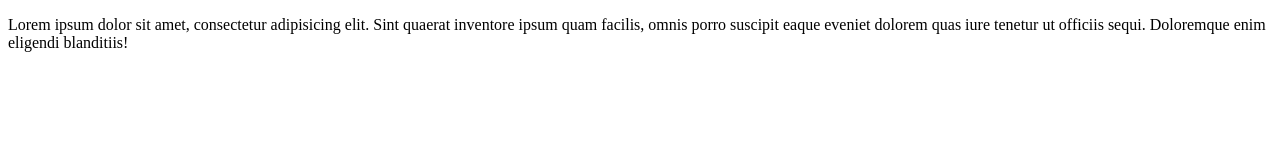
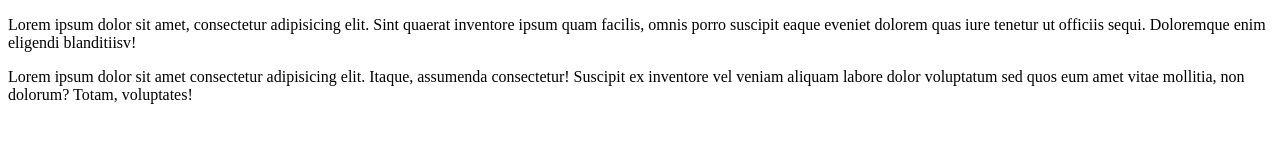
Before and after one commit to carlos2771/Javascript, a plain HTML site: page index.html in a window 1280 px wide. Drawn offline with Linux system fonts and the light colour scheme.

Commit message:
añadi una p

```diff
--- a/index.html
+++ b/index.html
@@ -1,13 +1,19 @@
 <!DOCTYPE html>
 <html lang="en">
+
 <head>
     <meta charset="UTF-8">
     <meta http-equiv="X-UA-Compatible" content="IE=edge">
     <meta name="viewport" content="width=device-width, initial-scale=1.0">
     <title>Document</title>
 </head>
+
 <body>
     <p>Lorem ipsum dolor sit amet, consectetur adipisicing elit. Sint quaerat inventore ipsum quam facilis,
-        omnis porro suscipit eaque eveniet dolorem quas iure tenetur ut officiis sequi. Doloremque enim eligendi blanditiis!</p>
+        omnis porro suscipit eaque eveniet dolorem quas iure tenetur ut officiis sequi. Doloremque enim eligendi
+        blanditiisv!</p>
+    <p>Lorem ipsum dolor sit amet consectetur adipisicing elit. Itaque, assumenda consectetur! Suscipit ex inventore vel veniam aliquam
+        labore dolor voluptatum sed quos eum amet vitae mollitia, non dolorum? Totam, voluptates!</p>
 </body>
+
 </html>
```
